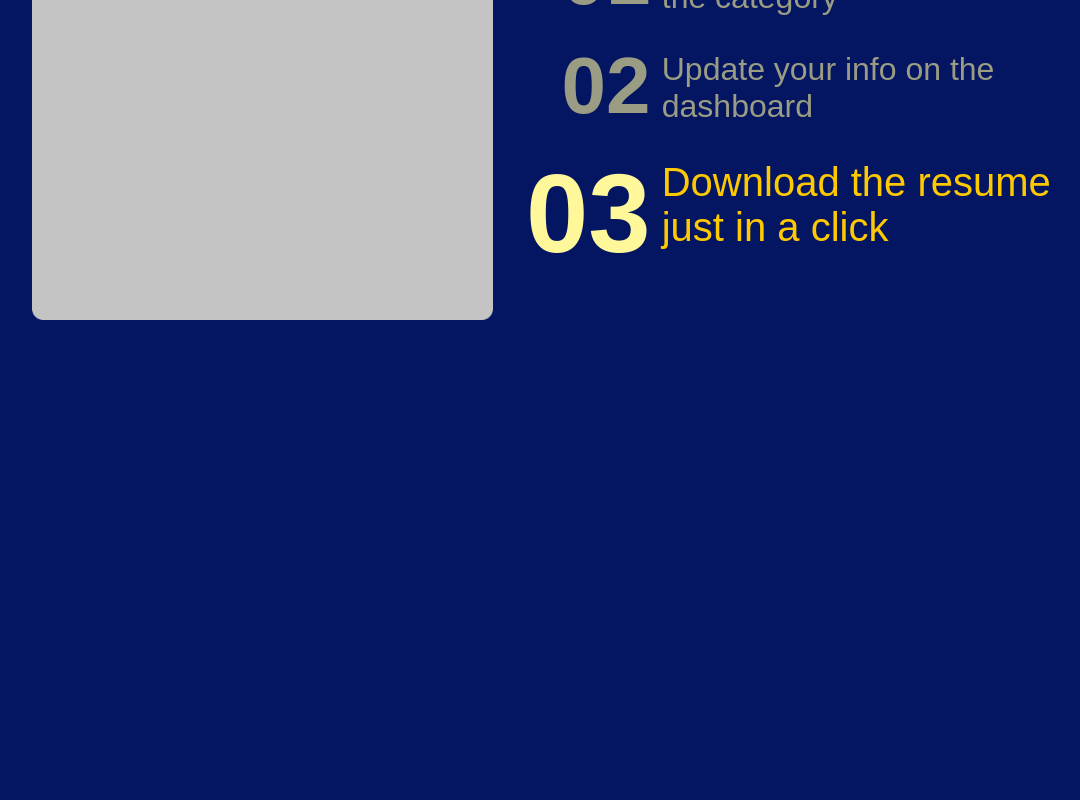
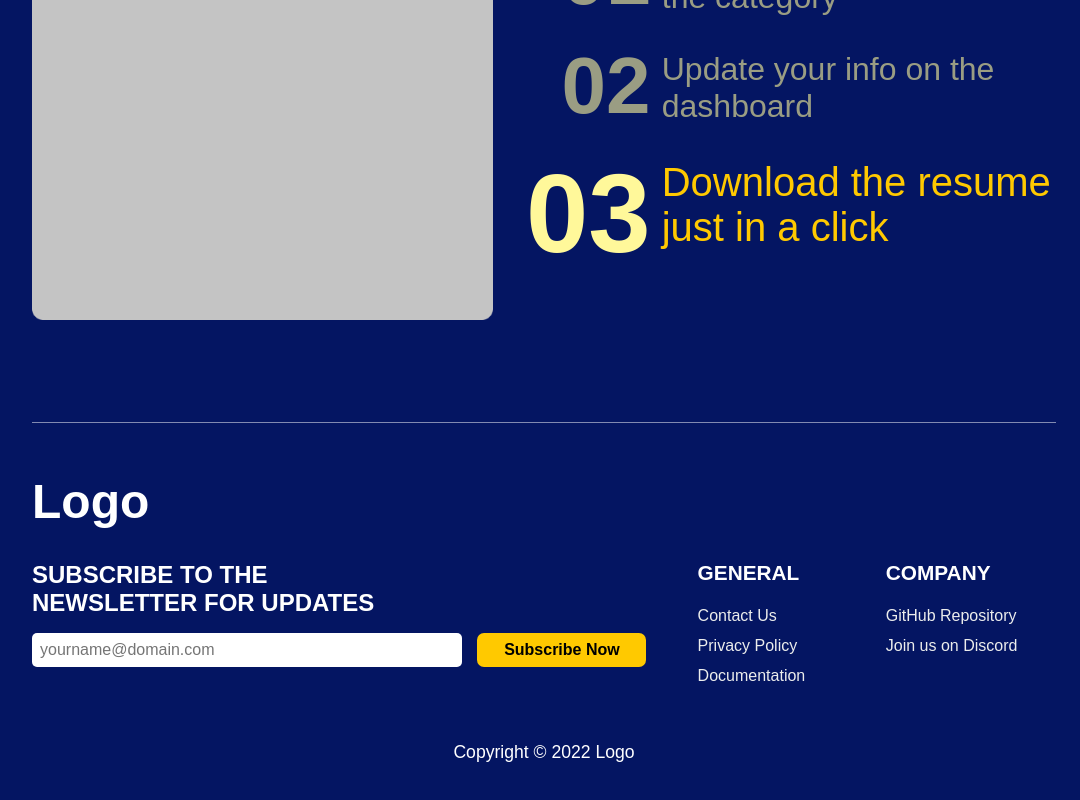
Before and after one commit to saketh12072002/resume-frontend, a React (Create React App) app: page / in a window 1280 px wide. Shown: the part 1301-2101 px from the top of the page, without its empty margins (96-1176 px from the left). Before the commit the page ends 1672 px from the top, so only its background shows below. Built offline with nearby package versions, Linux system fonts and the light colour scheme.

Commit message:
Footer added

```diff
--- a/src/App.js
+++ b/src/App.js
@@ -1,11 +1,13 @@
 import React from 'react';
 import './App.css';
+import Footer from './components/Footer/Footer';
 import Section2 from './components/Section2/Section2';
 
 function App() {
   return (
     <div className="App">
       <Section2/>
+      <Footer/>
     </div>
   );
 }
--- /dev/null
+++ b/src/components/Button/Button.css
@@ -0,0 +1,11 @@
+.button {
+    flex-basis: 27.5%;
+    padding: 0.5rem;
+    border: none;
+    background: #FFC900;
+    border-radius: 7px;
+    font-size: 1rem;
+    font-style: normal;
+    font-weight: 700;
+    text-align: center;
+}
--- /dev/null
+++ b/src/components/Button/Button.jsx
@@ -0,0 +1,9 @@
+import './Button.css';
+
+export default function Button(props) {
+    return (
+        <button className="button">
+            {props.value}
+        </button>
+    );
+}
--- /dev/null
+++ b/src/components/Footer/Footer.css
@@ -0,0 +1,119 @@
+.footer-header {
+    font-size: 2rem;
+    font-weight: bold;
+    color: #fff;
+    margin-bottom: 1rem;
+    margin: auto 10%;
+}
+
+.footer-header hr {
+    margin: 5% auto;
+    border: 0;
+    border-top: 1px solid rgba(255, 255, 255, 0.5);
+}
+
+.footer .container {
+    margin: 2.5% 10%;
+    flex-direction: column;
+    display: flex;
+}
+
+.footer .row {
+    display: flex;
+    margin-bottom: 5%;
+    justify-content: space-between;
+}
+
+.form {
+    flex-basis: 60%;
+}
+
+.form label p {
+    margin-bottom: 2%;
+    font-size: 1.5rem;
+    font-weight: bold;
+    color: #fff;
+    margin-bottom: 1rem;
+}
+
+.input-group {
+    display: flex;
+    justify-content: space-between;
+}
+
+.input-group input {
+    background-color: white;
+    border: none;
+    border-radius: 5px;
+    flex-basis: 70%;
+    padding-left: 0.5rem;
+    font-size: 1rem;
+}
+
+.footer-nav {
+    flex-basis: 35%;
+    display: flex;
+    justify-content: space-between;
+}
+
+.footer-links-header {
+    font-size: 1.3rem;
+    font-weight: bold;
+    color: #fff;
+    margin-bottom: 1rem;
+}
+
+.footer-links-body {
+    display: flex;
+    flex-direction: column;
+}
+
+.nav-part {
+    flex-basis: 47.5%;
+}
+
+.footer .row:nth-child(2) {
+    justify-content: center;
+}
+
+.footer-copyright p {
+    display: flex;
+    flex-direction: row;
+    text-align: center;
+    font-feature-settings: 'salt'on, 'liga'off;
+    color: #FFFFFF;
+    font-size: 1.1rem;
+}
+
+@media screen and (max-width: 1016px) {
+    .footer-header {
+        font-size: 1.5rem;
+    }
+
+    .footer-links-header,
+    .form label p {
+        font-size: 1rem;
+    }
+
+    .button,
+    .footer a {
+        font-size: 0.75rem !important;
+    }
+}
+
+@media screen and (max-width: 795px) {
+    .footer-links-header,
+    .form label p {
+        font-size: 0.7rem !important;
+    }
+
+    .input-group input,
+    .button,
+    .footer a {
+        font-size: 0.5rem !important;
+    }
+
+    .footer-copyright p {
+        font-size: 0.8rem;
+    }
+}
--- /dev/null
+++ b/src/components/Footer/Footer.jsx
@@ -0,0 +1,53 @@
+import Button from '../Button/Button';
+import './Footer.css';
+import Link from '../Link/Link';
+
+export default function Footer() {
+    return (
+        <div className='footer'>
+            <div className='footer-header'>
+                <hr />
+                <h2>Logo</h2>
+            </div>
+            <div className="container">
+                <div className="row">
+                    <form className="form">
+                        <label>
+                            <p>SUBSCRIBE TO THE <br />NEWSLETTER FOR UPDATES</p>
+                        </label>
+                        <div className="input-group">
+                            <input type="email" placeholder="yourname@domain.com" />
+                            <Button value="Subscribe Now" />
+                        </div>
+                    </form>
+                    <div className="footer-nav">
+                        <div className="nav-part">
+                            <div className='footer-links-header'>
+                                <p>GENERAL</p>
+                            </div>
+                            <div className="footer-links-body">
+                                <Link href="" className="footer-links">Contact Us</Link>
+                                <Link href="" className="footer-links">Privacy Policy</Link>
+                                <Link href="" className="footer-links">Documentation</Link>
+                            </div>
+                        </div>
+                        <div className="nav-part">
+                            <div className='footer-links-header'>
+                                <p>COMPANY</p>
+                            </div>
+                            <div className="footer-links-body">
+                                <Link href="" className="footer-links">GitHub Repository</Link>
+                                <Link href="" className="footer-links">Join us on Discord</Link>
+                            </div>
+                        </div>
+                    </div>
+                </div>
+                <div className='row'>
+                    <div className='footer-copyright'>
+                        <p>Copyright &copy; 2022 Logo</p>
+                    </div>
+                </div>
+            </div>
+        </div>
+    );
+}
--- /dev/null
+++ b/src/components/Link/Link.css
@@ -0,0 +1,7 @@
+.footer a {
+    text-decoration: none;
+    margin: 3.5% 0;
+    text-align: left;
+    color: #ECEDEC;
+    font-size: 1rem;
+}
--- /dev/null
+++ b/src/components/Link/Link.jsx
@@ -0,0 +1,9 @@
+import "./Link.css";
+
+export default function Link(props) {
+  return (
+    <a href={props.href} className={props.className}>
+      {props.children}
+    </a>
+  );
+}
--- a/src/components/Section2/Section2.css
+++ b/src/components/Section2/Section2.css
@@ -1,10 +1,10 @@
-.container {
+.Section2 .container {
     margin: auto 10%;
     flex-direction: column;
     display: flex;
 }
 
-.row {
+.Section2 .row {
     display: flex;
     margin-bottom: 5%;
 }
```
